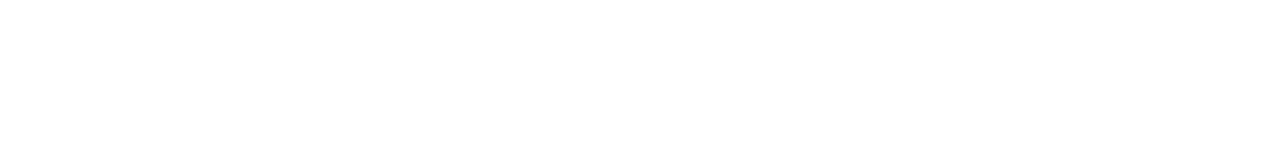
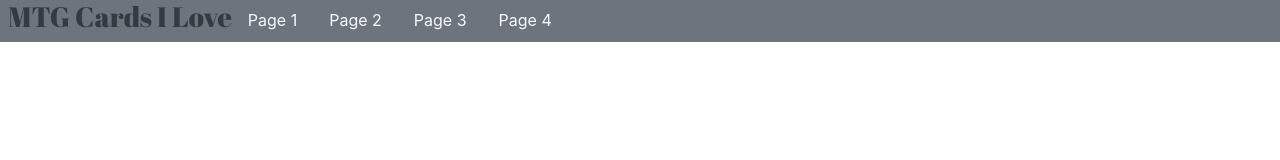
Before and after one commit to Stevearchi/MTG-Fan-Page, a plain HTML site: page index.html in a window 1280 px wide. Drawn offline with nearby package versions, Linux system fonts and the light colour scheme.

Commit message:
added navbar

```diff
--- a/assets/css/style.css
+++ b/assets/css/style.css
@@ -0,0 +1,5 @@
+
+#navHeader{
+    font-family: 'Abril Fatface', cursive, 'Franklin Gothic Medium', 'Arial Narrow',
+    Arial, sans-serif;
+}
--- a/index.html
+++ b/index.html
@@ -1,12 +1,42 @@
 <!DOCTYPE html>
 <html lang="en">
+
 <head>
     <meta charset="UTF-8">
     <meta name="viewport" content="width=device-width, initial-scale=1.0">
     <meta http-equiv="X-UA-Compatible" content="ie=edge">
-    <title>Document</title>
+    <title>MTG Cards I Love</title>
+    <link rel="stylesheet" href="https://stackpath.bootstrapcdn.com/bootstrap/4.4.1/css/bootstrap.min.css"
+        integrity="sha384-Vkoo8x4CGsO3+Hhxv8T/Q5PaXtkKtu6ug5TOeNV6gBiFeWPGFN9MuhOf23Q9Ifjh" crossorigin="anonymous">
+    <script src="https://stackpath.bootstrapcdn.com/bootstrap/4.4.1/js/bootstrap.min.js"
+        integrity="sha384-wfSDF2E50Y2D1uUdj0O3uMBJnjuUD4Ih7YwaYd1iqfktj0Uod8GCExl3Og8ifwB6"
+        crossorigin="anonymous"></script>
+    <link href="https://fonts.googleapis.com/css?family=Abril+Fatface&display=swap" rel="stylesheet">
+    <link rel="stylesheet" href="assets/css/style.css">
 </head>
-<body>
 
+<body class="text-dark">
+    <nav class="nav bg-secondary">
+        <p class="h3 ml-2" id="navHeader">MTG Cards I Love</p class="h4">
+        <ul class="nav">
+            <li class="nav-item">
+                <a class="text-light nav-link" href="#">Page 1</a>
+            </li>
+            <li class="nav-item">
+                <a class="text-light nav-link" href="#">Page 2</a>
+            </li>
+            <li class="nav-item">
+                <a class="text-light nav-link" href="#">Page 3</a>
+            </li>
+            <li class="nav-item">
+                <a class="text-light nav-link" href="#">Page 4</a>
+            </li>
+        </ul>
+    </nav>
+
+    <div class="container">
+        <div class="row"></div>
+    </div>
 </body>
+
 </html>
```
Also changed, not shown: assets/css/reset.css (deleted).
